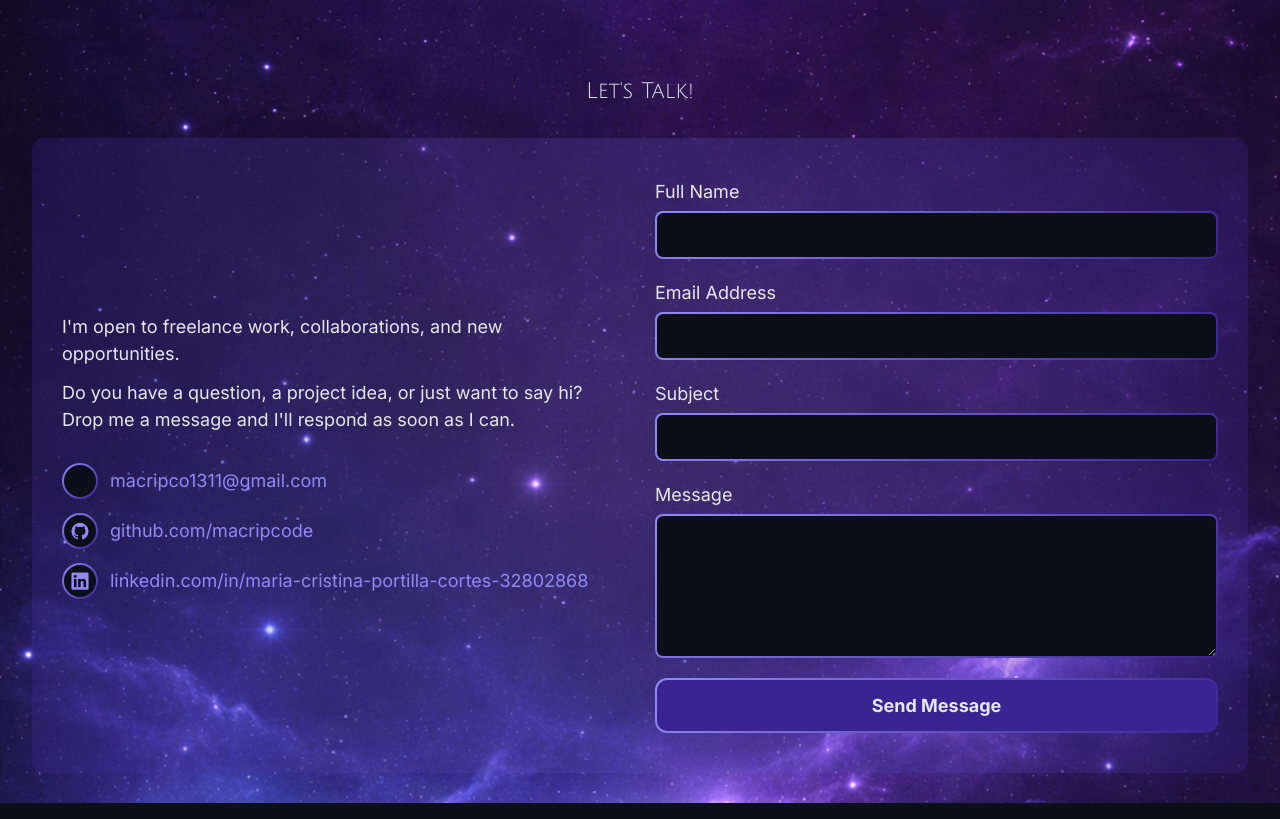
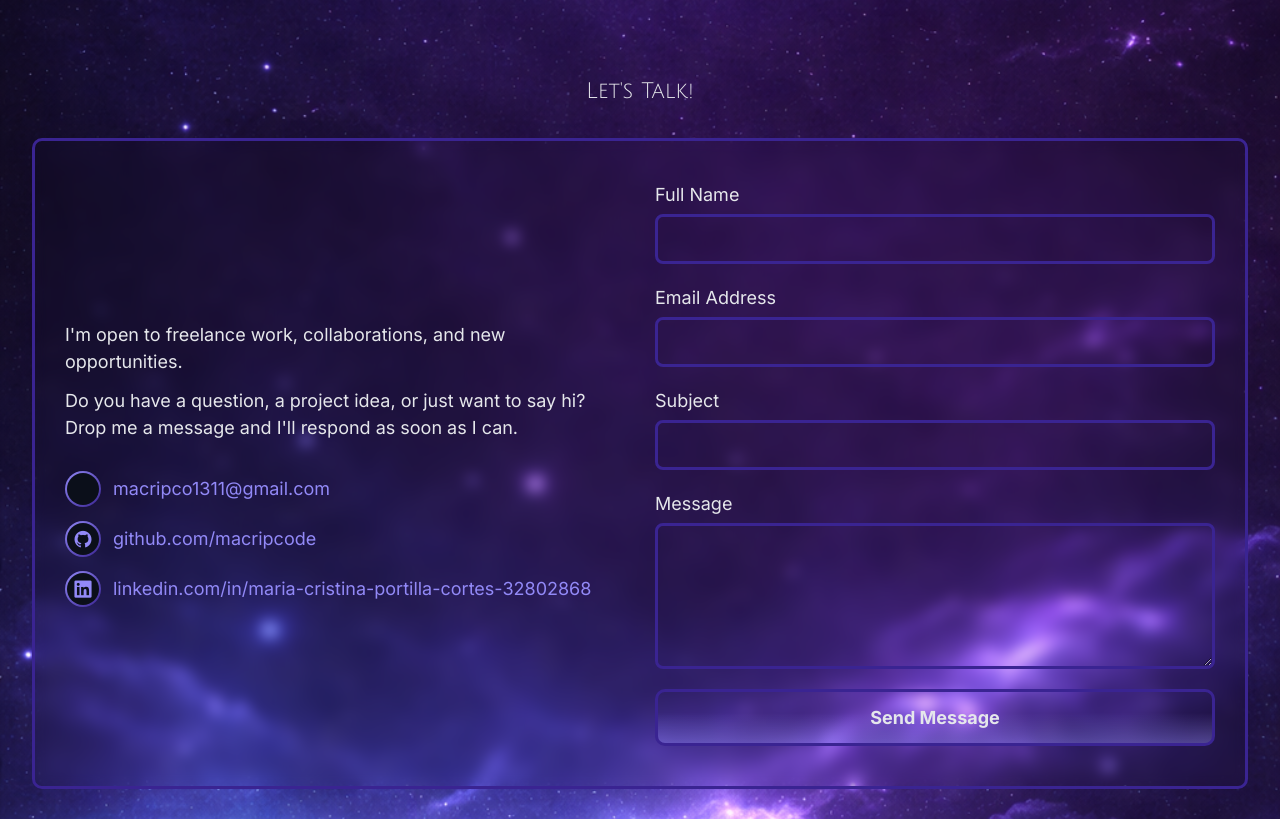
Before and after one commit to macripcode/portfolio, a React (Vite) app: page / in a window 1280 px wide. Shown: the part 4420-5239 px from the top of the page. Built offline with nearby package versions, Linux system fonts and the light colour scheme; some icons are missing.

Commit message:
Improving contact form

```diff
--- a/src/components/Contact/Contact.jsx
+++ b/src/components/Contact/Contact.jsx
@@ -43,7 +43,7 @@ function Contact() {
           <h2>{contact.title}</h2>
         </div>
 
-        <div className="contact-grid gradient-low glow-static">
+        <div className="contact-grid glass-effect border border-radius glow-static">
           <div className="contact-info">
             <div className="contact-info-text">
               {contact.info.map((paragraph, index) => (
@@ -76,25 +76,25 @@ function Contact() {
           <form ref={formRef} onSubmit={handleSubmit} className="contact-form">
             <div className="form-group">
               <label className="common-text" htmlFor="fullName">{contact.fullName}</label>
-              <input type="text" id="fullName" name="from_name" required />
+              <input className="border" type="text" id="fullName" name="from_name" required />
             </div>
 
             <div className="form-group">
               <label className="common-text" htmlFor="email">{contact.email}</label>
-              <input type="email" id="email" name="reply_to" required />
+              <input className="border" type="email" id="email" name="reply_to" required />
             </div>
 
             <div className="form-group">
               <label className="common-text" htmlFor="subject">{contact.subject}</label>
-              <input type="text" id="subject" name="subject" required />
+              <input className="border" type="text" id="subject" name="subject" required />
             </div>
 
             <div className="form-group">
               <label className="common-text" htmlFor="message">{contact.message}</label>
-              <textarea id="message" name="message" rows="5" required />
+              <textarea className="border" id="message" name="message" rows="5" required />
             </div>
 
-            <button type="submit" disabled={sending} className="contact-submit-btn common-text glow">
+            <button type="submit" disabled={sending} className="contact-submit-btn border border-radius buttom-degrade common-text glow">
               {sending ? contact.sending : contact.send}
             </button>
 
--- a/src/styles/contact/contact.css
+++ b/src/styles/contact/contact.css
@@ -4,7 +4,7 @@
   gap: 30px;
   width: 100%;
   padding: 40px 30px;
-  border-radius: 12px;
+  background: transparent;
 }
 
 @media (min-width: 1024px) {
@@ -86,15 +86,10 @@
 .form-group textarea {
   padding: 10px 14px;
   border-radius: 8px;
-  border: 2px solid transparent;
-  background-image:
-    linear-gradient(var(--background), var(--background)),
-    linear-gradient(135deg, var(--accent-one), var(--accent-two));
-  background-origin: border-box;
-  background-clip: padding-box, border-box;
   color: var(--main-text);
   font-family: var(--font-body);
   font-size: 16px;
+  font-weight: bold;
   outline: none;
   transition: box-shadow 0.3s ease;
 }
@@ -110,17 +105,9 @@
 
 .contact-submit-btn {
   padding: 12px 24px;
-  border-radius: 12px;
-  border: 2px solid transparent;
-  background-image:
-    linear-gradient(var(--accent-two), var(--accent-two)),
-    linear-gradient(135deg, var(--accent-one), var(--accent-two));
-  background-origin: border-box;
-  background-clip: padding-box, border-box;
   color: var(--main-text);
   cursor: pointer;
   font-weight: bold;
-  transition: box-shadow 0.3s ease;
 }
 
 .contact-submit-btn:hover {
```
